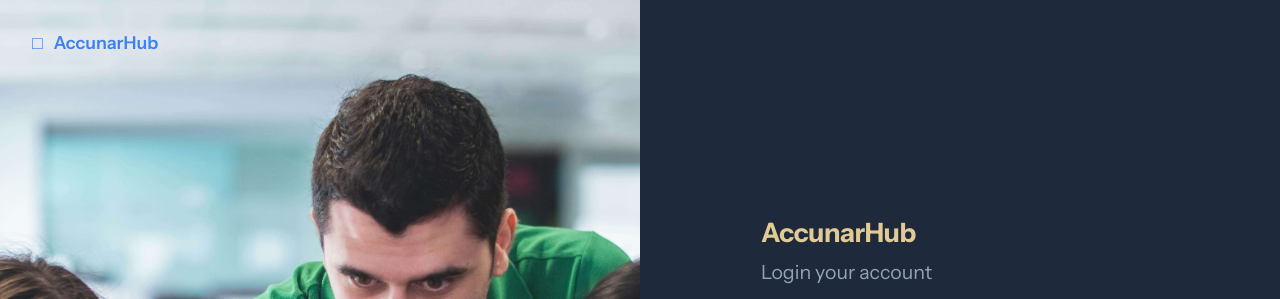
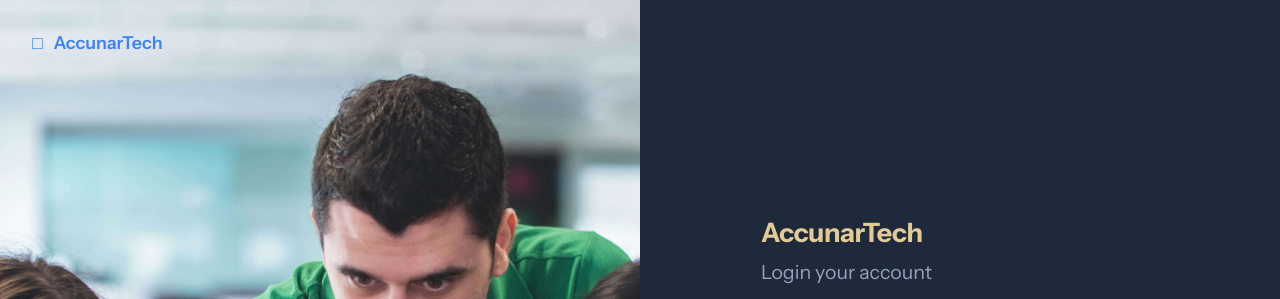
Before and after one commit to callzmary6/trust-financial-frontend, a React (Vite) app: page /login in a window 1280 px wide. Shown: the top 299 px of the page. Built offline with nearby package versions, Linux system fonts and the light colour scheme.

Commit message:
chore: changed accunarhub to accunartech

```diff
--- a/src/pages/ChangePassword.tsx
+++ b/src/pages/ChangePassword.tsx
@@ -116,7 +116,7 @@
         <div className="absolute left_8 top_8">
           <div className="flex items_center text_xl font_semibold text_blue_500">
             <span className="mr_2 rounded border_2 border_blue_500 p_1">□</span>
-              AccunarHub
+              AccunarTech
           </div>
         </div>
       </div>
@@ -126,7 +126,7 @@
         <div className="mx_auto w_full max_w_md space_y_8">
           <div className="space_y_2">
             <h1 className="text_3xl font_bold tracking_tight title_color">
-              AccunarHub
+              AccunarTech
             </h1>
             <p className="text_slate_400">
               Set new password
--- a/src/pages/ForgotPassword.tsx
+++ b/src/pages/ForgotPassword.tsx
@@ -109,7 +109,7 @@
         <div className="absolute left_8 top_8">
           <div className="flex items_center text_xl font_semibold text_blue_500">
             <span className="mr_2 rounded border_2 border_blue_500 p_1">□</span>
-              AccunarHub
+              AccunarTech
           </div>
         </div>
       </div>
@@ -119,7 +119,7 @@
         <div className="mx_auto w_full max_w_md space_y_8">
           <div className="space_y_2">
             <h1 className="text_3xl font_bold tracking_tight title_color">
-              AccunarHub
+              AccunarTech
             </h1>
             <p className="text_slate_400">
               OTP has been sent to your email
--- a/src/pages/Login.tsx
+++ b/src/pages/Login.tsx
@@ -57,7 +57,7 @@
         <div className="absolute left_8 top_8">
           <div className="flex items_center text_xl font_semibold text_blue_500">
             <span className="mr_2 rounded border_2 border_blue_500 p_1">□</span>
-              AccunarHub
+              AccunarTech
           </div>
         </div>
       </div>
@@ -67,7 +67,7 @@
         <div className="mx_auto w_full max_w_md space_y_8">
           <div className="space_y_2">
             <h1 className="text_3xl font_bold tracking_tight title_color">
-              AccunarHub
+              AccunarTech
             </h1>
             <p className="text_slate_400">
               Login your account
@@ -118,7 +118,7 @@
               )}
         </button>
             <div className='in_up'>
-              Dont have an account? <span className='link' onClick={()=>navigate("/signup")}>Sign up</span>
+              Don't have an account? <span className='link' onClick={()=>navigate("/signup")}>Sign up</span>
             </div>
           </form>
         </div>
--- a/src/pages/RequestOtp.tsx
+++ b/src/pages/RequestOtp.tsx
@@ -49,7 +49,7 @@
         <div className="absolute left_8 top_8">
           <div className="flex items_center text_xl font_semibold text_blue_500">
             <span className="mr_2 rounded border_2 border_blue_500 p_1">□</span>
-              AccunarHub
+              AccunarTech
           </div>
         </div>
       </div>
@@ -59,7 +59,7 @@
         <div className="mx_auto w_full max_w_md space_y_8">
           <div className="space_y_2">
             <h1 className="text_3xl font_bold tracking_tight title_color">
-              AccunarHub
+              AccunarTech
             </h1>
             <p className="text_slate_400">
                 Enter registered email
--- a/src/pages/Signup.tsx
+++ b/src/pages/Signup.tsx
@@ -67,7 +67,7 @@
         <div className="absolute left_8 top_8">
           <div className="flex items_center text_xl font_semibold text_blue_500">
             <span className="mr_2 rounded border_2 border_blue_500 p_1">□</span>
-            AccunarHub
+            AccunarTech
           </div>
         </div>
       </div>
@@ -77,7 +77,7 @@
         <div className="mx_auto w_full max_w_md space_y_8">
           <div className="space_y_2">
             <h1 className="text_3xl font_bold tracking_tight title_color">
-              AccunarHub
+              AccunarTech
             </h1>
             <p className="text_slate_400">
               Create an account with us
@@ -173,7 +173,7 @@
         </button>
 
             <div className='in_up'>
-              Dont have an account? <span className='link' onClick={()=>navigate("/login")}>Sign in</span>
+              Already have an account? <span className='link' onClick={()=>navigate("/login")}>Sign in</span>
             </div>
           </form>
         </div>
```
